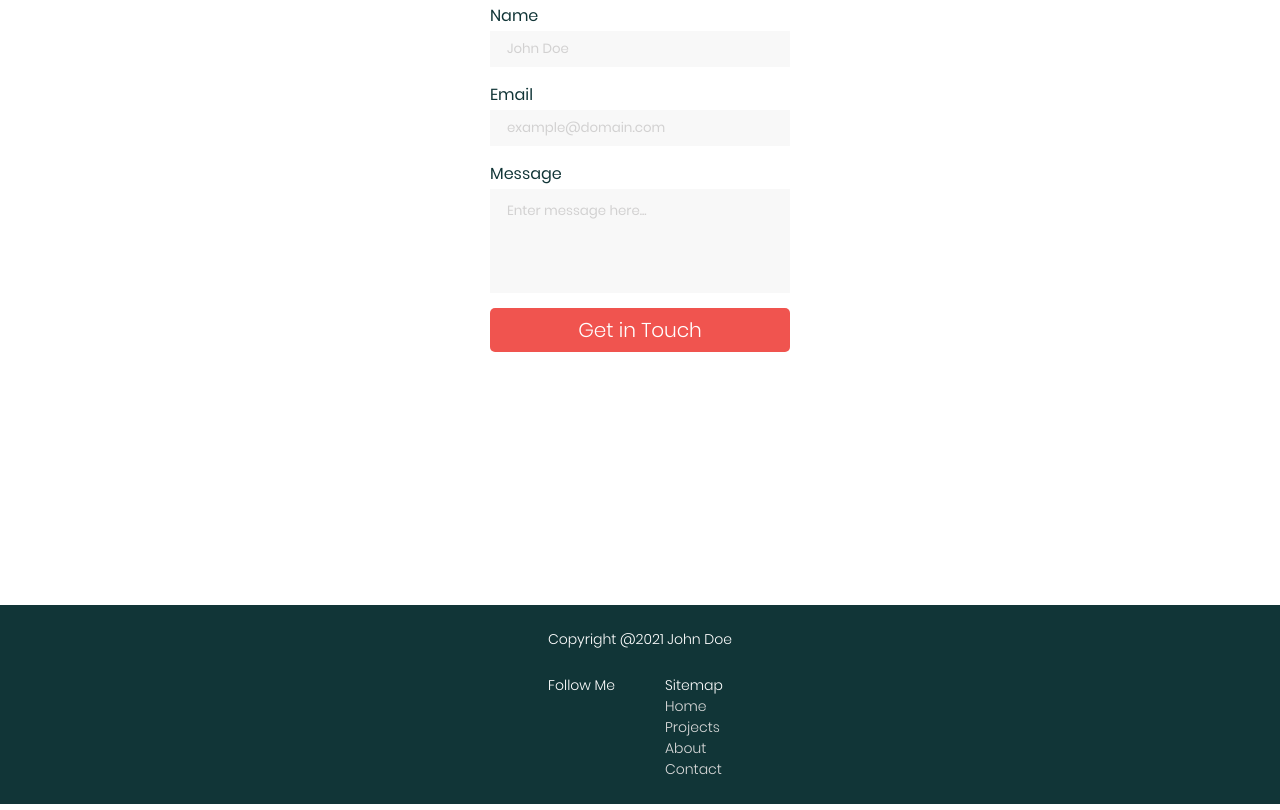
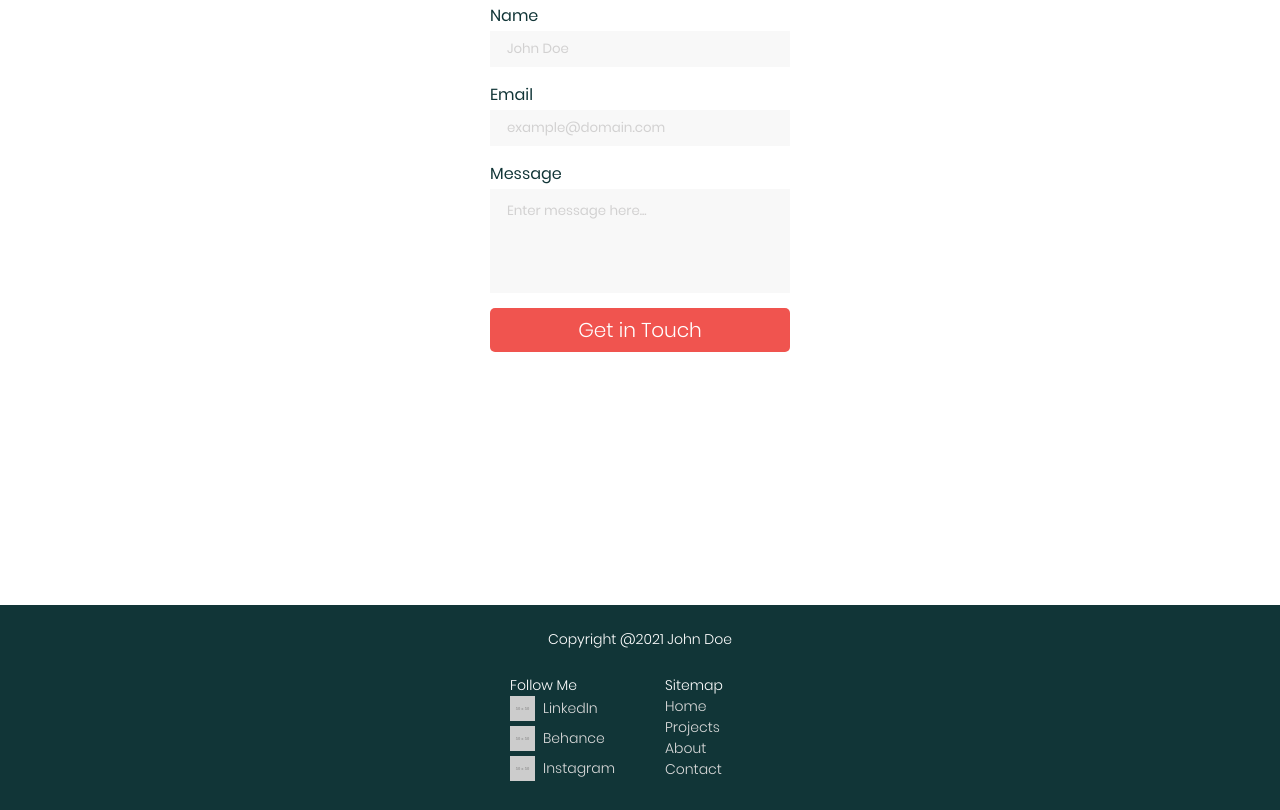
Before and after one commit to Xenoty/jamstack-portfolio-template, an Eleventy site: page src/index.njk in a window 1280 px wide. Shown: the part 1955-2765 px from the top of the page. Built offline with nearby package versions, Linux system fonts and the light colour scheme; Eleventy itself is replaced by a stand-in of ours; files that its build step writes are made by us from their sources; placeholder pictures from the web are drawn by us.

Commit message:
Figured out how to use front matter on partials, you have to declare it in base include

```diff
--- a/src/_includes/_footer.njk
+++ b/src/_includes/_footer.njk
@@ -1,19 +1,3 @@
-{# ---
-socialLinks:
-  - name: LinkedIn
-    url : https://www.linkedin.com/
-    img : https://via.placeholder.com/50
-    imgAlt: "Placeholder Image"
-  - name: Behance
-    url : https://www.linkedin.com/
-    img : https://via.placeholder.com/50
-    imgAlt: "Placeholder Image"
-  - name: Instagram
-    url : https://www.linkedin.com/
-    img : https://via.placeholder.com/50
-    imgAlt: "Placeholder Image"
---- #}
-
 <footer>
     <div class="copy-right">
         <p>Copyright @2021 John Doe</p>
@@ -24,12 +8,12 @@ socialLinks:
                 <p>Follow Me</p>
             </div>
 
-            {# {% for item in socialLinks %}
+            {% for item in socialLinks %}
                 <div class="footer-link">
                     <img src="{{ item.img }}" alt="{{ item.imgAlt }}">
                     <a href="#">{{ item.name }}</a>
                 </div>
-            {% endfor %} #}
+            {% endfor %}
 
             {# <div class="footer-link">
                 <img src="https://via.placeholder.com/50" alt="LinkedIn">
--- a/src/_includes/base.njk
+++ b/src/_includes/base.njk
@@ -1,3 +1,19 @@
+---
+socialLinks:
+  - name: LinkedIn
+    url : https://www.linkedin.com/
+    img : https://via.placeholder.com/50
+    imgAlt: "Placeholder Image"
+  - name: Behance
+    url : https://www.linkedin.com/
+    img : https://via.placeholder.com/50
+    imgAlt: "Placeholder Image"
+  - name: Instagram
+    url : https://www.linkedin.com/
+    img : https://via.placeholder.com/50
+    imgAlt: "Placeholder Image"
+---
+
 <!DOCTYPE html>
 <html lang="en">
 <head>
```
Also changed, not shown: public/about/index.html, public/contact/index.html, public/index.html, public/projects/2021-04-brand-creation-for-brand1/index.html, public/projects/2021-05-01-social-media-marketing-for-brandx/index.html, public/projects/2021-05-social-media-marketing-for-brandy/index.html, public/projects/2021-07-social-media-marketing-for-brandz/index.html, public/work/index.html.
